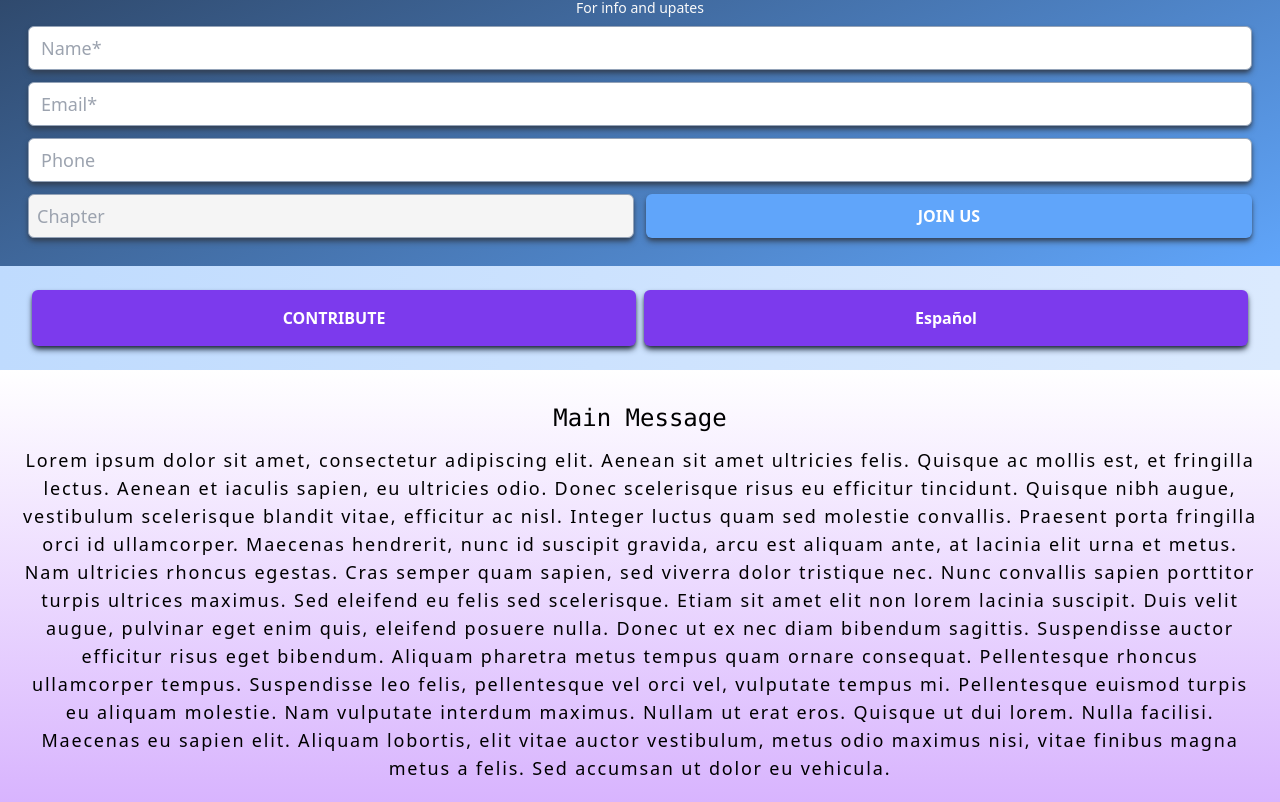
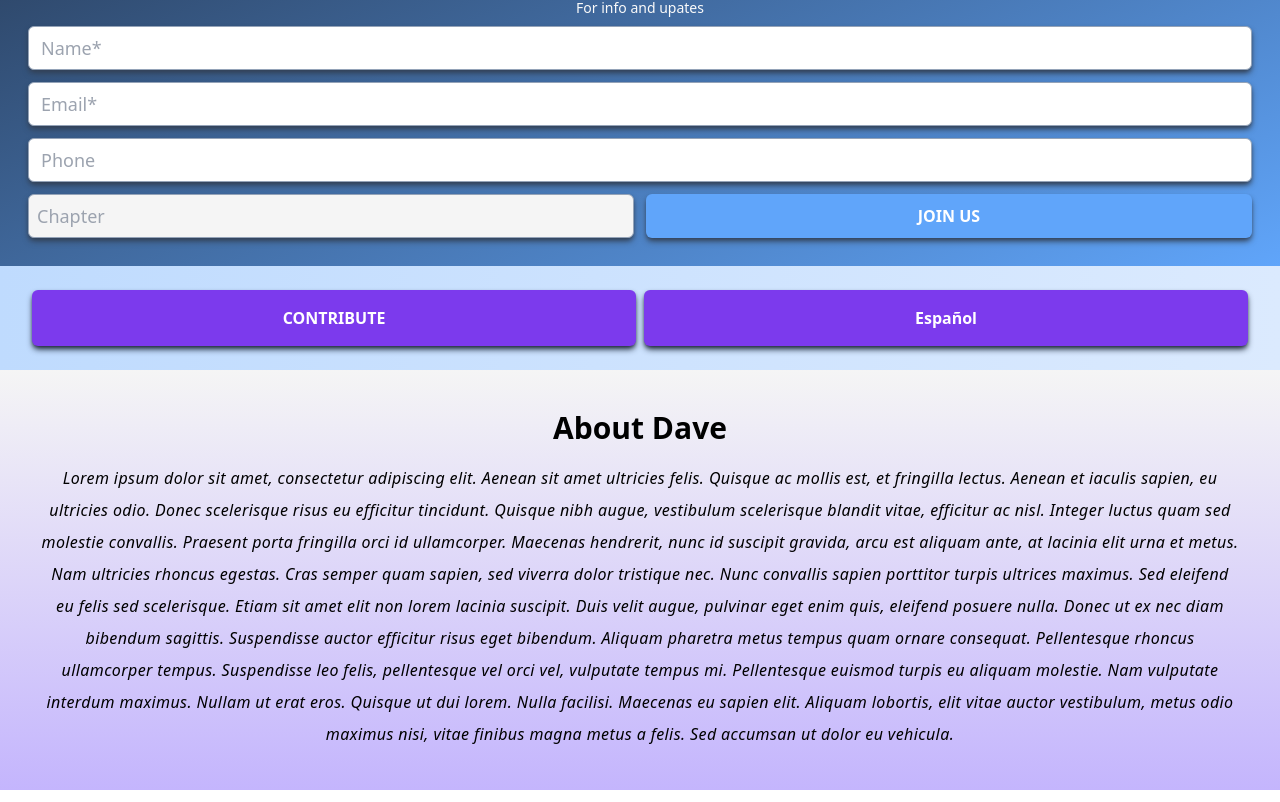
Before and after one commit to rstott87/Foley_Campaign, a React (Vite) app: page / in a window 1280 px wide. Shown: the part 362-1164 px from the top of the page. Built offline with nearby package versions, Linux system fonts and the light colour scheme.

Commit message:
change font and color on bottom

```diff
--- a/src/components/BottomSection.jsx
+++ b/src/components/BottomSection.jsx
@@ -1,9 +1,9 @@
 const BottomSection = function () {
     return (
-        <div className='bg-gradient-to-b from-white to-purple-300'>
-            <div className="p-5">
-                <h1 className="font-mono  p-3 text-2xl text-center">Main Message</h1>
-                <p className="text-bold tracking-widest text-center text-lg">Lorem ipsum dolor sit amet, consectetur adipiscing elit. Aenean sit amet ultricies felis. Quisque ac mollis est, et fringilla lectus. Aenean et iaculis sapien, eu ultricies odio. Donec scelerisque risus eu efficitur tincidunt. Quisque nibh augue, vestibulum scelerisque blandit vitae, efficitur ac nisl. Integer luctus quam sed molestie convallis. Praesent porta fringilla orci id ullamcorper. Maecenas hendrerit, nunc id suscipit gravida, arcu est aliquam ante, at lacinia elit urna et metus. Nam ultricies rhoncus egestas. Cras semper quam sapien, sed viverra dolor tristique nec. Nunc convallis sapien porttitor turpis ultrices maximus. Sed eleifend eu felis sed scelerisque. Etiam sit amet elit non lorem lacinia suscipit.
+        <div className='bg-gradient-to-b from-neutral-100 to-violet-300'>
+            <div className="p-10">
+                <h1 className="text-3xl font-bold text-center mb-4">About Dave</h1>
+                <p className="font-medium leading-8 italic tracking-wide text-center text-md">Lorem ipsum dolor sit amet, consectetur adipiscing elit. Aenean sit amet ultricies felis. Quisque ac mollis est, et fringilla lectus. Aenean et iaculis sapien, eu ultricies odio. Donec scelerisque risus eu efficitur tincidunt. Quisque nibh augue, vestibulum scelerisque blandit vitae, efficitur ac nisl. Integer luctus quam sed molestie convallis. Praesent porta fringilla orci id ullamcorper. Maecenas hendrerit, nunc id suscipit gravida, arcu est aliquam ante, at lacinia elit urna et metus. Nam ultricies rhoncus egestas. Cras semper quam sapien, sed viverra dolor tristique nec. Nunc convallis sapien porttitor turpis ultrices maximus. Sed eleifend eu felis sed scelerisque. Etiam sit amet elit non lorem lacinia suscipit.
 
                     Duis velit augue, pulvinar eget enim quis, eleifend posuere nulla. Donec ut ex nec diam bibendum sagittis. Suspendisse auctor efficitur risus eget bibendum. Aliquam pharetra metus tempus quam ornare consequat. Pellentesque rhoncus ullamcorper tempus. Suspendisse leo felis, pellentesque vel orci vel, vulputate tempus mi. Pellentesque euismod turpis eu aliquam molestie. Nam vulputate interdum maximus. Nullam ut erat eros. Quisque ut dui lorem. Nulla facilisi. Maecenas eu sapien elit. Aliquam lobortis, elit vitae auctor vestibulum, metus odio maximus nisi, vitae finibus magna metus a felis. Sed accumsan ut dolor eu vehicula.</p>
             </div>
```
